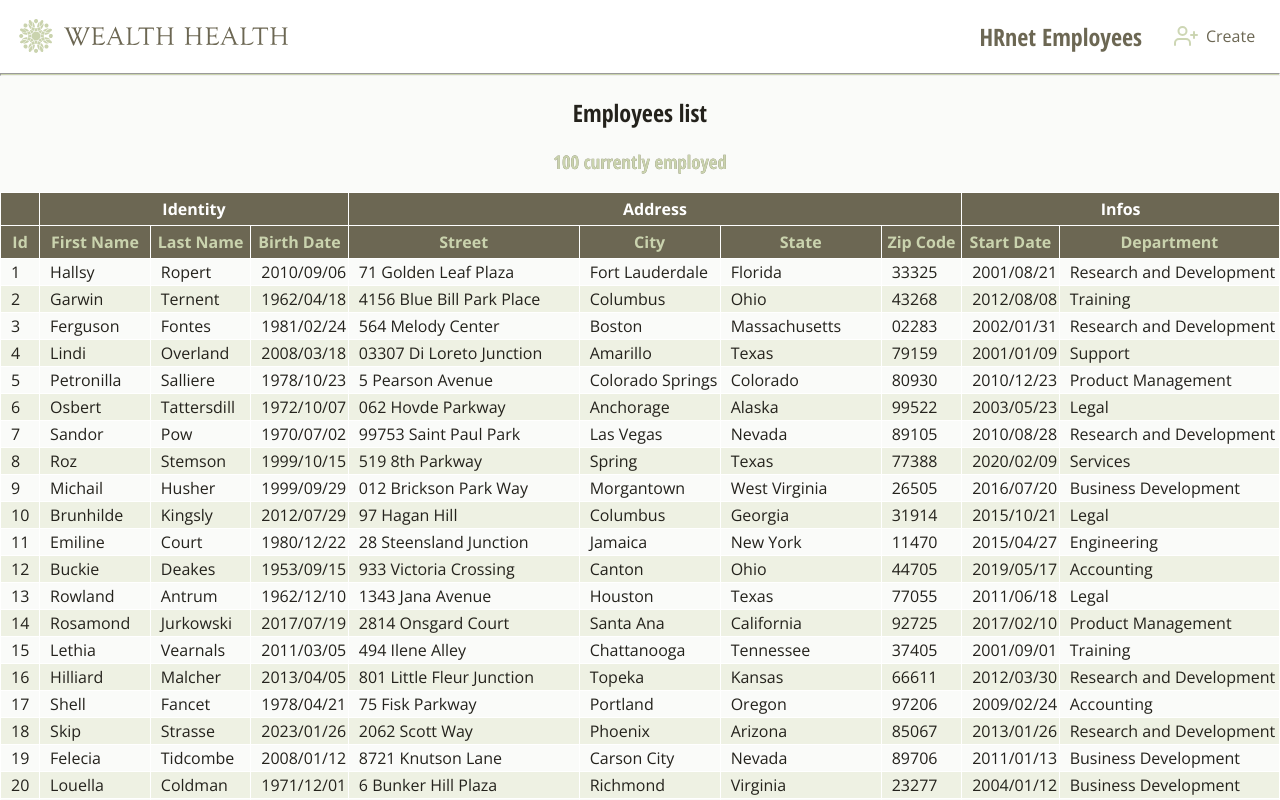
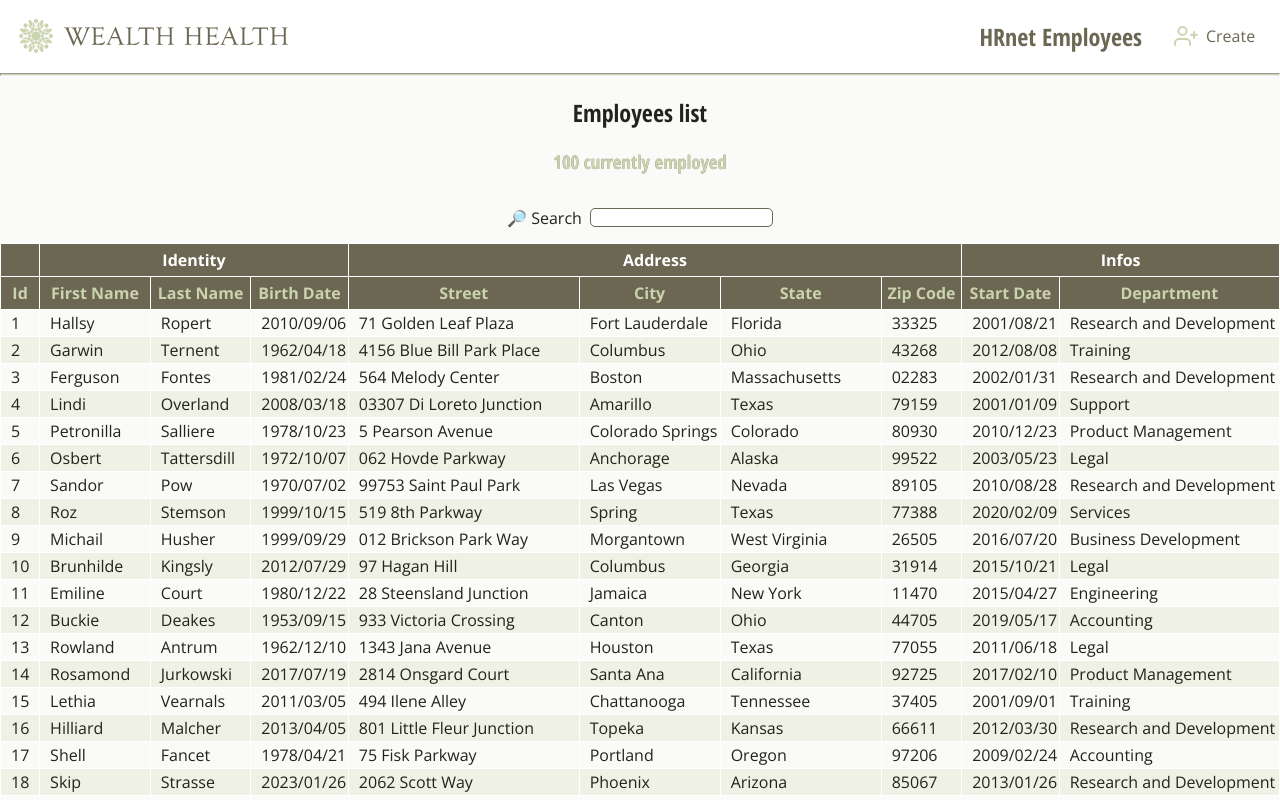
Before and after one commit to codexarama/AmandineArias_14_07122021, a React (Create React App) app: page /employees in a window 1280 px wide. Shown: the top 800 px of the page. Built offline with nearby package versions, Linux system fonts and the light colour scheme.

Commit message:
feat (Table) : global filtering fonctionality

```diff
--- a/src/components/Table/Table.jsx
+++ b/src/components/Table/Table.jsx
@@ -1,8 +1,10 @@
-import { useTable, useSortBy } from 'react-table';
+import { useTable, useSortBy, useGlobalFilter } from 'react-table';
 import React, { useMemo } from 'react';
 
 import { TABLE_COLUMNS } from './tableColumns';
 import EMPLOYEE_LIST from '../../data/MOCK_DATA.json';
+
+import TableFilter from './TableFilter';
 
 import './table.css';
 
@@ -17,12 +19,20 @@ export default function Table() {
       columns: columns,
       data: data,
     },
+    useGlobalFilter,
     useSortBy
   );
 
   // table props to define table instance
-  const { getTableProps, getTableBodyProps, headerGroups, rows, prepareRow } =
-    tableInstance;
+  const {
+    getTableProps,
+    getTableBodyProps,
+    headerGroups,
+    rows,
+    prepareRow,
+    state,
+    setGlobalFilter,
+  } = tableInstance;
 
   // table head content mapping for rendering
   const theadContent = headerGroups.map((headerGroup) => {
@@ -52,15 +62,16 @@ export default function Table() {
     );
   });
 
+  // handle table state for filtering data with search bar component
+  const { globalFilter } = state;
+
   return (
     <section>
       <h3>{`${EMPLOYEE_LIST.length} currently employed`}</h3>
-      {/* <h3>{`${employees.length} currently employed`}</h3> */}
+      <TableFilter filter={globalFilter} setFilter={setGlobalFilter} />
       <table id="employees" {...getTableProps()}>
         <thead>{theadContent}</thead>
-        <tbody {...getTableBodyProps()}>
-          {tbodyContent}
-        </tbody>
+        <tbody {...getTableBodyProps()}>{tbodyContent}</tbody>
       </table>
     </section>
   );
--- /dev/null
+++ b/src/components/Table/TableFilter.jsx
@@ -0,0 +1,18 @@
+import React from 'react';
+
+export default function TableFilter({ filter, setFilter }) {
+  const handleChange = (e) => {
+    e.preventDefault();
+    setFilter(e.target.value);
+  };
+  return (
+    <span className="search">
+      🔎 Search{' '}
+      <input
+        type="text"
+        value={filter || ''}
+        onChange={handleChange}
+      />
+    </span>
+  );
+}
--- a/src/components/Table/table.css
+++ b/src/components/Table/table.css
@@ -36,3 +36,15 @@ h3 {
 #employees tr:focus {
   background-color: var(--tertiary);
 }
+
+.search{
+  display: flex;
+  justify-content: center;
+  align-items: center;
+}
+
+.search input {
+  margin: 1rem 0 1rem 0.5rem;
+  border: 1px solid var(--secondary);
+  border-radius: 5px;
+}
```
